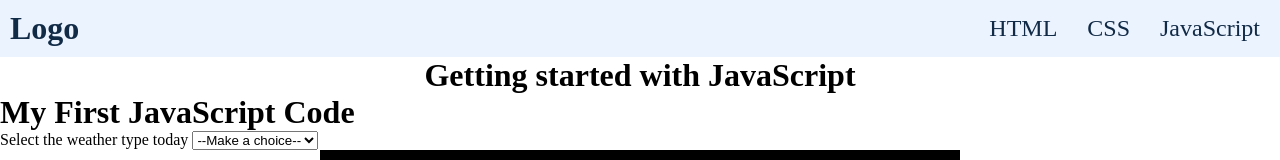
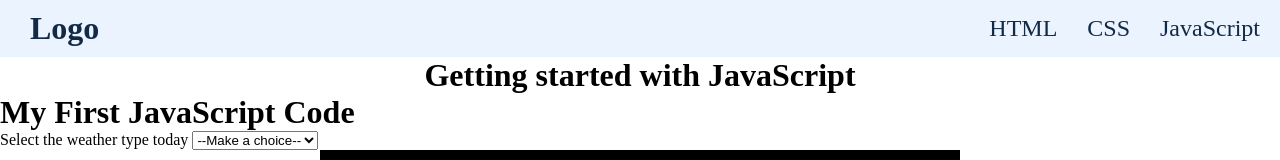
Before and after one commit to aastha231074/WebDev, a plain HTML site: page index.html in a window 1280 px wide. Shown: the top 160 px of the page. Drawn offline with Linux system fonts and the light colour scheme.

Commit message:
small adjustments in padding

```diff
--- a/style.css
+++ b/style.css
@@ -18,6 +18,7 @@
 /* Colors Used */
 .logo {
   display: inline-block;
+  padding: 0 0 0 20px;
 }
 .header {
   display: flex;
```
